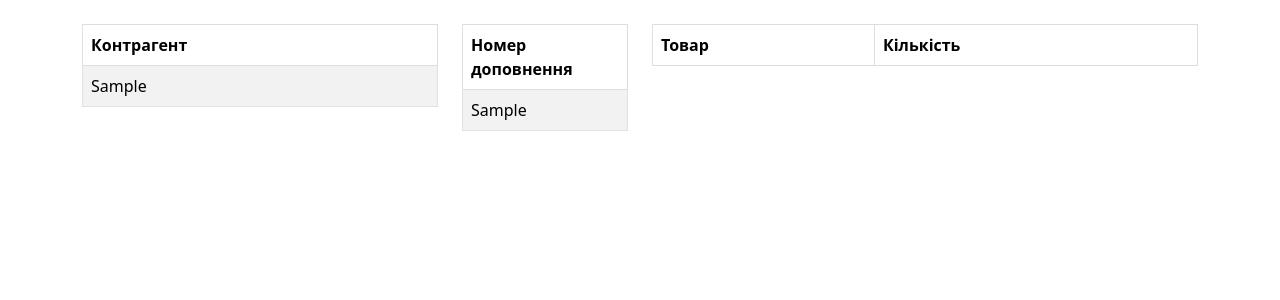
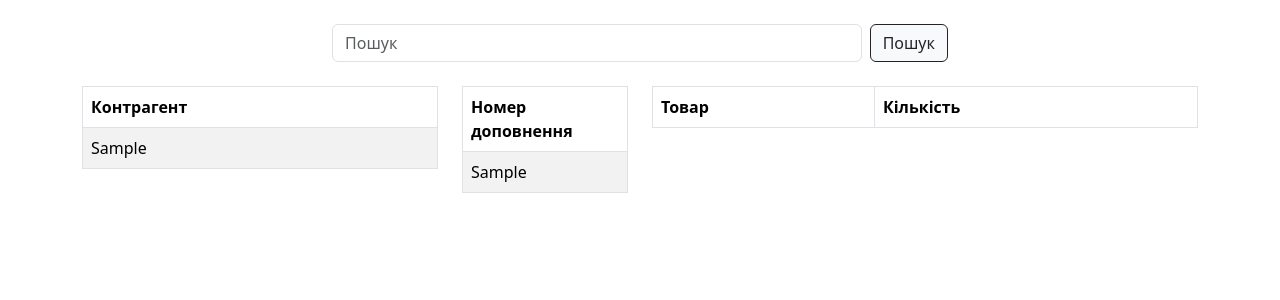
Before and after one commit to 19taurus79/EridonKh, a Django app: page /submissions/00000000-0000-0000-0000-000000000001 in a window 1280 px wide. Shown: the part 56-356 px from the top of the page. Run offline with Django 5.2, Linux system fonts and the light colour scheme; a user stored in the database is signed in; tables that the repository leaves empty hold one stand-in row (values such as "Sample post"); lists and menus that the app fills with data are empty; parts of the project's set-up code (start-up, migrations or seed data) failed here and were passed over.

Commit message:
добавил поиск в дополнениях

```diff
--- a/EridonKh/static/EridonKh/index.css
+++ b/EridonKh/static/EridonKh/index.css
@@ -1,23 +1,23 @@
-.table-fixed thead {
-  position: sticky;
-  top: 57px;
-  background-color: #fff;
-}
-.table-fixed thead td {
-  background-color: #fff;
-}
-.table-fixed thead:before {
-  content:'';
-  position: absolute;
-  background: #ddd;
-  display: block;
-  width: 100%;
-  height: 100%;
-  z-index: -1;
-}
+/*.table-fixed thead {*/
+/*  position: sticky;*/
+/*  top: 57px;*/
+/*  background-color: #fff;*/
+/*}*/
+/*.table-fixed thead td {*/
+/*  background-color: #fff;*/
+/*}*/
+/*.table-fixed thead:before {*/
+/*  content:'';*/
+/*  position: absolute;*/
+/*  background: #ddd;*/
+/*  display: block;*/
+/*  width: 100%;*/
+/*  height: 100%;*/
+/*  z-index: -1;*/
+/*}*/
 
-@media only screen and (max-width:720px) {
-  table {
-    font-size: 12px;
-  }
-}
+/*@media only screen and (max-width:720px) {*/
+/*  table {*/
+/*    font-size: 12px;*/
+/*  }*/
+/*}*/
--- a/EridonKh/views.py
+++ b/EridonKh/views.py
@@ -5,6 +5,7 @@
 from django.views.generic import TemplateView, ListView, DetailView
 from .forms import LoginForm
 from .models import Submissions, Remains, ManagerClient, ClientGuide
+from django.db.models import Q
 
 
 def user_login(request):
@@ -47,25 +48,52 @@
     #     return context
 
     def get_queryset(self):
-        if self.request.user.is_authenticated:
-            if self.request.user.is_superuser:
-                queryset = (
-                    ManagerClient.objects.values("client__client", "client")
-                    .distinct("client__client")
-                    .order_by("client__client")
-                )
+        search_field = self.request.GET.get("client_search")
+        if search_field is not None:
+            if self.request.user.is_authenticated:
+                if self.request.user.is_superuser:
+
+                    queryset = (
+                        ManagerClient.objects.values("client__client", "client")
+                        .distinct("client__client")
+                        .order_by("client__client")
+                        .filter(Q(client__client__icontains=search_field))
+                    )
+                    return queryset
+                else:
+                    queryset = (
+                        ManagerClient.objects.values("client__client", "client")
+                        .filter(
+                            manager__manager__startswith=self.request.user.last_name
+                        )
+                        .distinct("client__client")
+                        .order_by("client__client")
+                        .filter(Q(client__client__icontains=search_field))
+                    )
+                    return queryset
+        else:
+            if self.request.user.is_authenticated:
+                if self.request.user.is_superuser:
+
+                    queryset = (
+                        ManagerClient.objects.values("client__client", "client")
+                        .distinct("client__client")
+                        .order_by("client__client")
+                    )
+                    return queryset
+                else:
+                    queryset = (
+                        ManagerClient.objects.values("client__client", "client")
+                        .filter(
+                            manager__manager__startswith=self.request.user.last_name
+                        )
+                        .distinct("client__client")
+                        .order_by("client__client")
+                    )
+                    return queryset
+            else:
+                queryset = []
                 return queryset
-            else:
-                queryset = (
-                    ManagerClient.objects.values("client__client", "client")
-                    .filter(manager__manager__startswith=self.request.user.last_name)
-                    .distinct("client__client")
-                    .order_by("client__client")
-                )
-                return queryset
-        else:
-            queryset = []
-            return queryset
 
 
 def submissions_number_detail(request, client):
--- a/templates/EridonKh/submissions.html
+++ b/templates/EridonKh/submissions.html
@@ -3,6 +3,13 @@
 {% block content %}
     <br/>
     {% if request.user.is_authenticated %}
+        <div class="container col-6">
+        <form action="{% url 'home_page' %}" method="get" class="d-flex" role="search">
+            <input name="client_search" class="form-control me-2" type="search" placeholder="Пошук" aria-label="Search">
+            <button class="btn btn-outline-success btn-light btn-outline-dark" type="submit">Пошук</button>
+        </form>
+        </div>
+        <br>
         <div class="container ">
             <div class="row">
                 <div class="col-lg-4 col-md-6">
```
